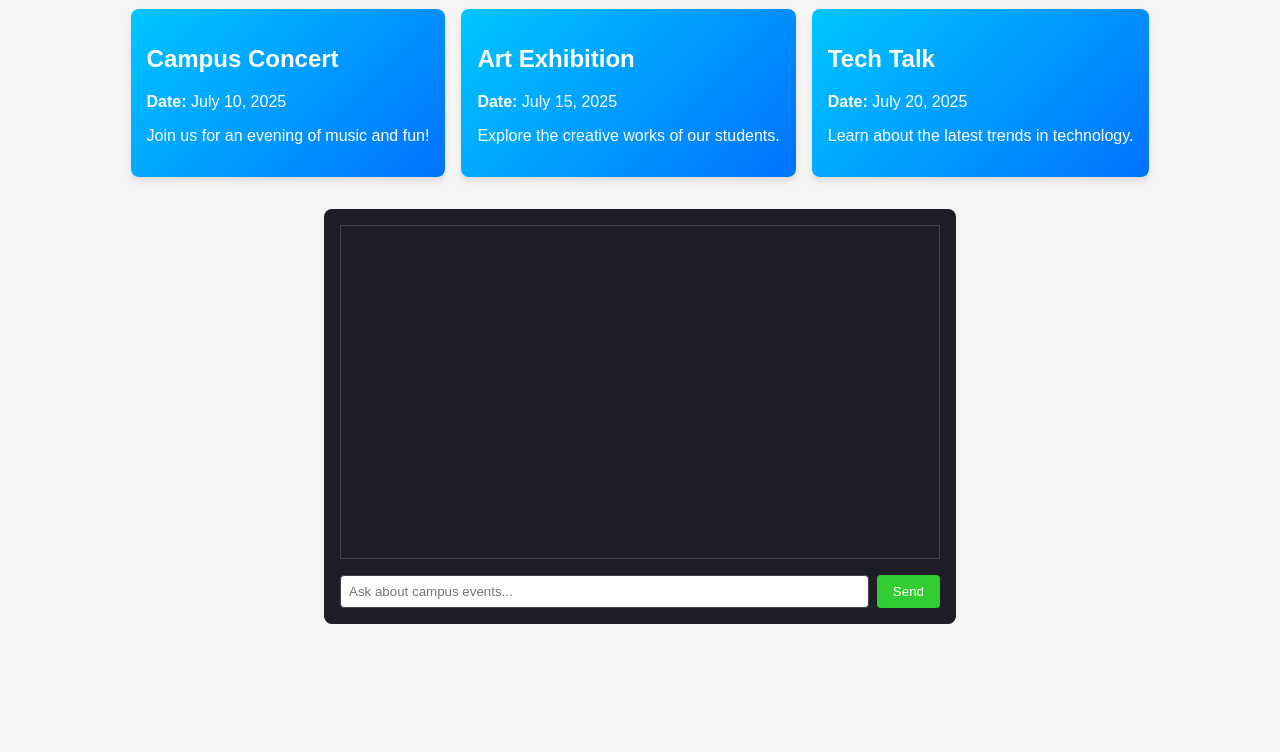
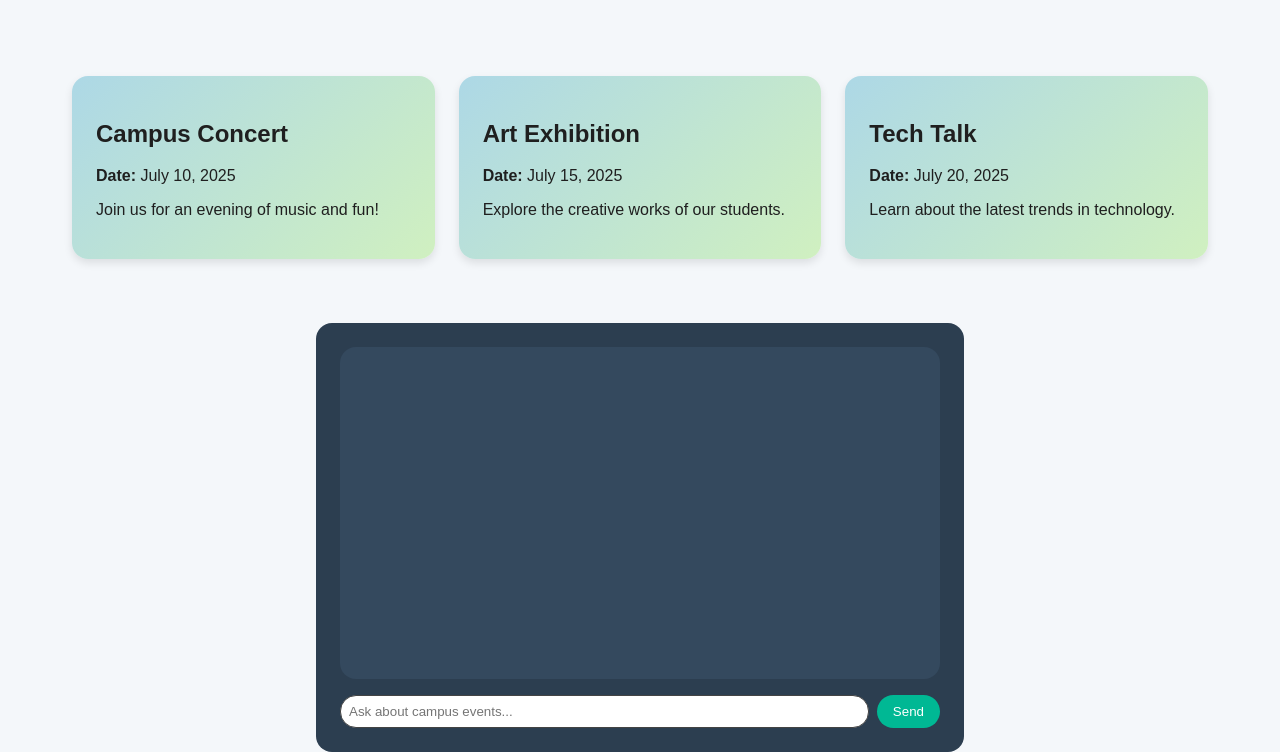
Before and after one commit to zafirahhh/dev-C240FA, a website: page index.html in a window 1280 px wide. Shown: the part 119-871 px from the top of the page. Before the commit the page ends 800 px from the top, so only its background shows below. Drawn offline with Linux system fonts and the light colour scheme.

Commit message:
Update styles and structure for Event Generator, enhancing UI with new font and layout adjustments

```diff
--- a/css/styles.css
+++ b/css/styles.css
@@ -9,46 +9,56 @@
 
 /* General Styles */
 body {
-    font-family: Arial, sans-serif;
-    background-color: var(--neutral-gray);
+    background-color: #f4f7fa;
+    font-family: 'Poppins', sans-serif;
     margin: 0;
     padding: 0;
+    color: #1f1f1f;
 }
 
 header {
-    background-color: var(--soft-pink);
     text-align: center;
-    padding: 1rem;
+    padding: 2rem;
 }
 
-h1 {
-    color: var(--pastel-blue);
+/* Event Card Styles */
+.event-grid {
+    display: grid;
+    grid-template-columns: repeat(auto-fit, minmax(300px, 1fr));
+    gap: 1.5rem;
+    padding: 2rem;
 }
 
-#event-feed {
-    display: flex;
-    flex-wrap: wrap;
-    justify-content: center;
-    gap: 1rem;
-    padding: 1rem;
+.event-card {
+    background: linear-gradient(135deg, #add8e6, #d0f0c0);
+    color: #1f1f1f;
+    padding: 1.5rem;
+    border-radius: 16px;
+    box-shadow: 0 4px 8px rgba(0, 0, 0, 0.1);
+    transition: transform 0.3s ease, box-shadow 0.3s ease;
+}
+
+.event-card:hover {
+    transform: scale(1.05);
+    box-shadow: 0 6px 12px rgba(0, 0, 0, 0.2);
 }
 
 /* Chatbot Styles */
 #chatbot {
-    background-color: #1e1f26;
+    background-color: #2c3e50;
     color: white;
-    padding: 1rem;
-    border-radius: 8px;
-    margin: 1rem auto;
+    padding: 1.5rem;
+    border-radius: 16px;
     max-width: 600px;
+    margin: auto;
 }
 
 #chat-window {
-    background-color: #1e1f26;
-    border: 1px solid #444;
+    background-color: #34495e;
+    border-radius: 16px;
+    padding: 1rem;
     height: 300px;
     overflow-y: auto;
-    padding: 1rem;
     margin-bottom: 1rem;
 }
 
@@ -61,37 +71,38 @@ h1 {
     flex: 1;
     padding: 0.5rem;
     border: 1px solid #444;
-    border-radius: 4px;
+    border-radius: 16px;
 }
 
 #send-button {
-    background-color: #32CD32;
+    background-color: #00b894;
     color: white;
     border: none;
     padding: 0.5rem 1rem;
-    border-radius: 4px;
+    border-radius: 50px;
     cursor: pointer;
+    transition: background-color 0.3s ease;
 }
 
-/* Event Card Styles */
-.event-grid {
-    display: grid;
-    grid-template-columns: repeat(auto-fit, minmax(300px, 1fr));
-    gap: 1rem;
-    padding: 1rem;
+#send-button:hover {
+    background-color: #00a37a;
 }
 
-.event-card {
-    background: linear-gradient(135deg, #00c6ff, #0072ff);
-    color: white;
-    padding: 1rem;
-    border-radius: 8px;
-    box-shadow: 0 4px 6px rgba(0, 0, 0, 0.1);
-    transition: box-shadow 0.3s ease;
+/* Chat Bubbles */
+.user-message {
+    background-color: #d4f5ee;
+    color: #1f1f1f;
+    padding: 0.5rem;
+    border-radius: 16px;
+    margin-bottom: 0.5rem;
 }
 
-.event-card:hover {
-    box-shadow: 0 0 10px rgba(255, 255, 255, 0.5);
+.bot-message {
+    background-color: #e0d7f5;
+    color: #1f1f1f;
+    padding: 0.5rem;
+    border-radius: 16px;
+    margin-bottom: 0.5rem;
 }
 
 /* Responsive Layout */
--- a/index.html
+++ b/index.html
@@ -8,14 +8,14 @@
 </head>
 <body>
     <header>
-        <h1>Event Generator</h1>
+        <h1 style="font-size: 40px; background: linear-gradient(to right, #6a11cb, #2575fc); -webkit-background-clip: text; color: transparent;">Event Generator</h1>
     </header>
-    <main>
+    <main style="max-width: 1200px; margin: auto;">
         <section id="event-feed" class="event-grid">
             <!-- Event cards will be dynamically inserted here -->
         </section>
     </main>
-    <section id="chatbot">
+    <section id="chatbot" style="margin-top: 2rem;">
         <div id="chat-window">
             <!-- Chat messages will be dynamically inserted here -->
         </div>
--- /dev/null
+++ b/package.json
@@ -0,0 +1,5 @@
+{
+  "dependencies": {
+    "poppins-font": "^1.0.1"
+  }
+}
```
Also changed, not shown: 1 other file.
